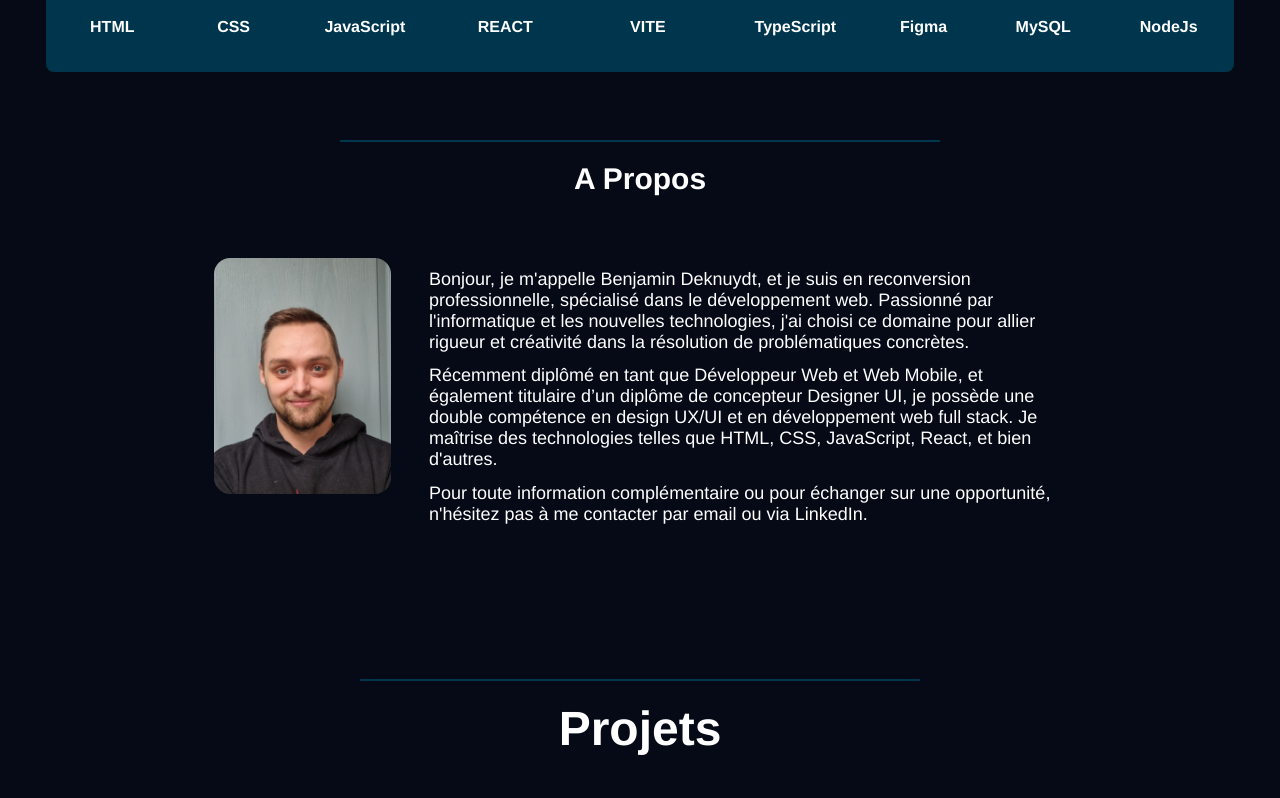
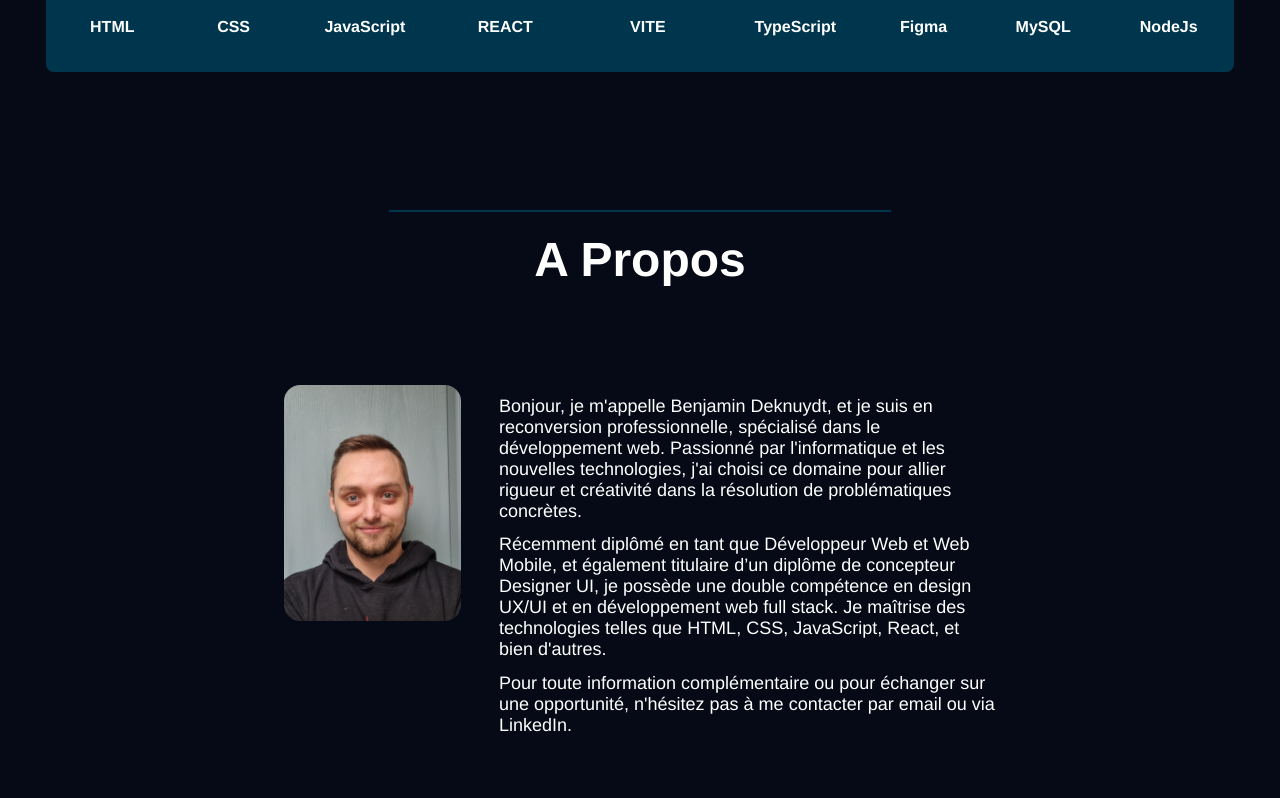
Before and after one commit to deknuydtbenjamin/projet_portfolio, a React (Vite) app: page / in a window 1280 px wide. Shown: the part 602-1400 px from the top of the page. Built offline with nearby package versions, Linux system fonts and the light colour scheme.

Commit message:
style: fix css

```diff
--- a/src/components/profil/Profil.module.css
+++ b/src/components/profil/Profil.module.css
@@ -15,7 +15,7 @@
 .container {
 	width: 70%;
 	margin: 0 auto;
-	padding: 20px;
+	padding: 5em;
 	display: flex;
 	flex-direction: column;
 	justify-content: center;
@@ -30,7 +30,7 @@
 }
 
 .title {
-	font-size: 30px;
+	font-size: 3rem;
 	margin-bottom: 2em;
 }
 
```
